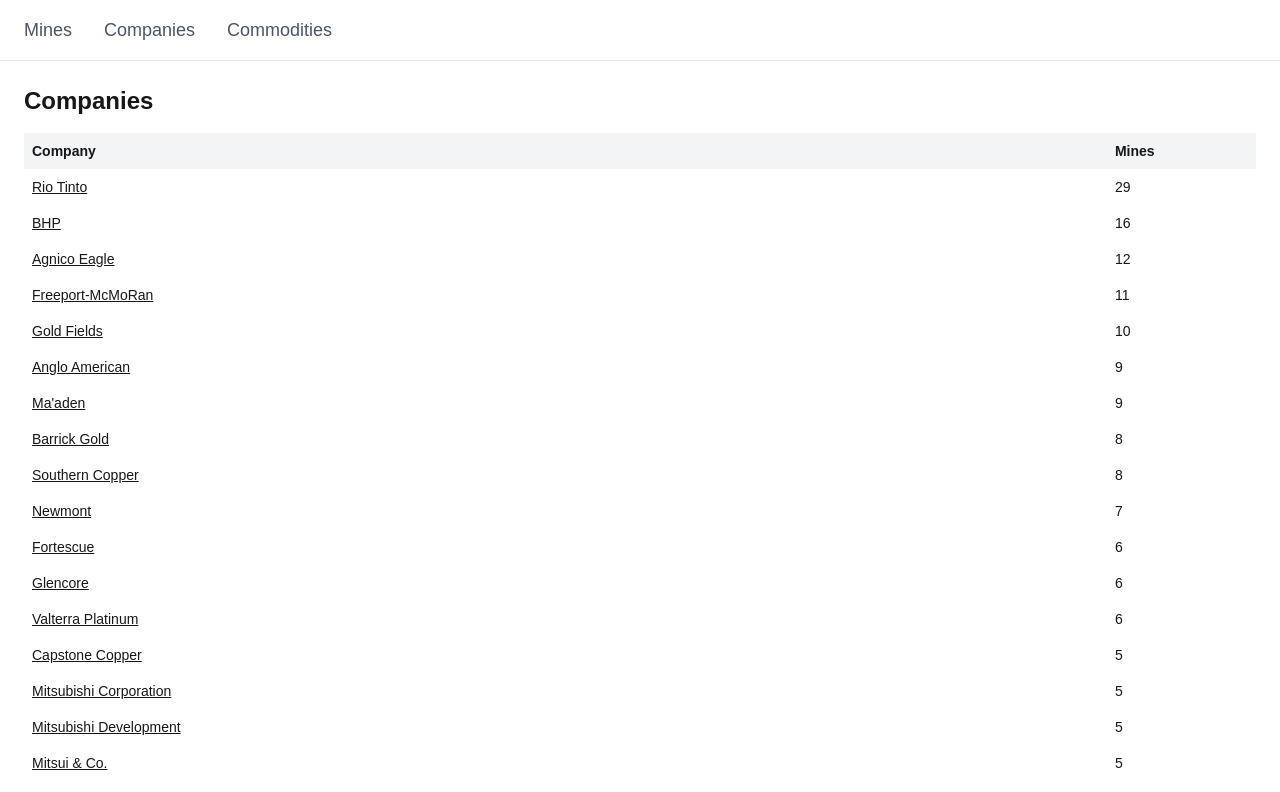
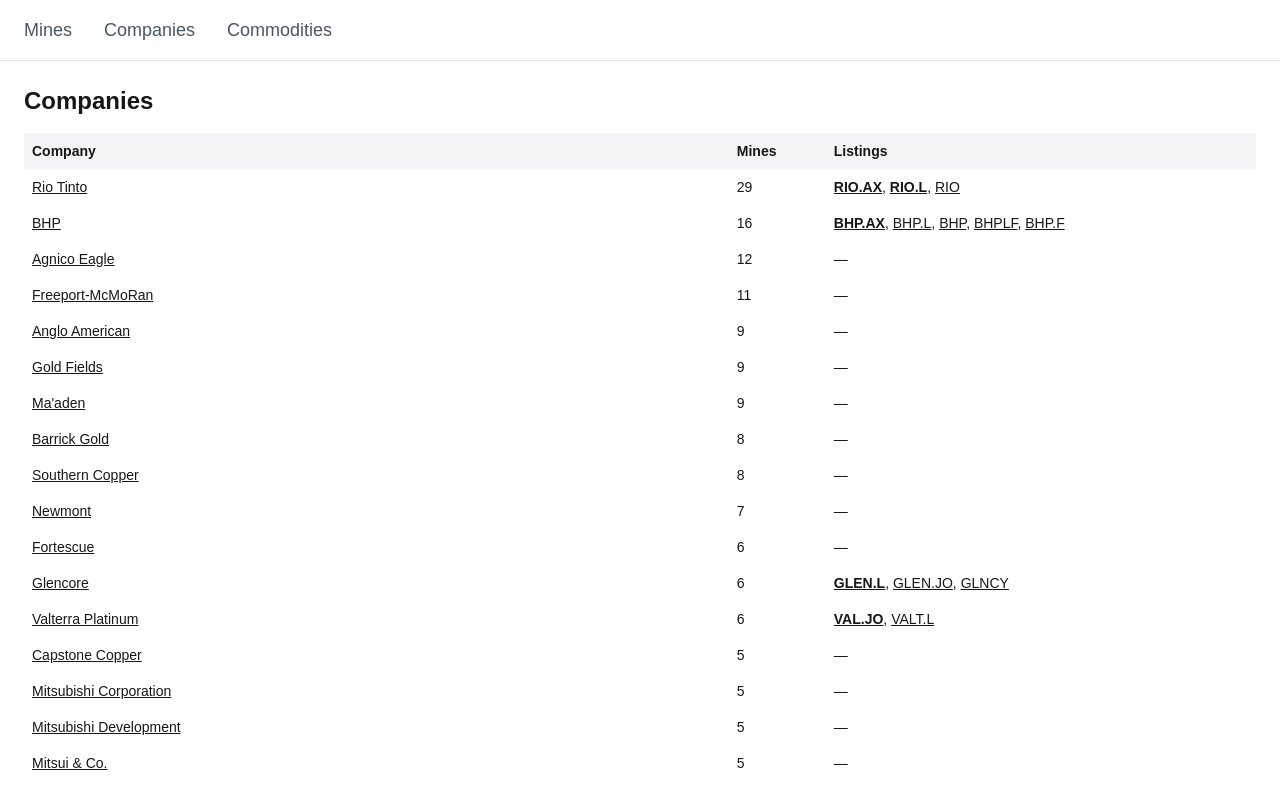
Before and after one commit to teddyFeldmann/mining_data, a Next.js app: page /companies in a window 1280 px wide. Shown: the top 792 px of the page. Built offline with nearby package versions, Linux system fonts and the light colour scheme.

Commit message:
added listings

```diff
--- a/data/companies.ts
+++ b/data/companies.ts
@@ -1,11 +1,11 @@
 import type { Company } from "./interfaces";
 
 export const Companies = {
-  RioTinto: { name: "Rio Tinto" },
-  BHP: { name: "BHP" },
+  RioTinto: { name: "Rio Tinto", primaryListing: ["RIO.AX", "RIO.L"], secondaryListing: ["RIO"] },
+  BHP: { name: "BHP", primaryListing: ["BHP.AX"], secondaryListing: ["BHP.L", "BHP", "BHPLF", "BHP.F"] },
   JECO: { name: "JECO" },
-  MPMaterials: { name: "MP Materials" },
-  LithiumAmericas: { name: "Lithium Americas" },
+  MPMaterials: { name: "MP Materials", primaryListing: ["MP"] },
+  LithiumAmericas: { name: "Lithium Americas", secondaryListing: ["LAC", "LAC.TO"] },
   BaotouSteelRareEarthGroup: { name: "Baotou Steel Rare Earth Group" },
   LynasRareEarths: { name: "Lynas Rare Earths" },
   Inalum: { name: "Inalum" },
@@ -31,7 +31,7 @@
   CodelcoMitsuiJV: { name: "Codelco-Mitsui (Becrux JV)" },
   MitsubishiCorporation: { name: "Mitsubishi Corporation" },
   JapaneseMitsuiJV: { name: "Japanese consortium (led by Mitsui)" },
-  Glencore: { name: "Glencore" },
+  Glencore: { name: "Glencore", primaryListing: ["GLEN.L"], secondaryListing: ["GLEN.JO", "GLNCY"] },
   MitsubishiDevelopment: { name: "Mitsubishi Development" },
   Itochu: { name: "ITOCHU" },
   MitsuiItochuIron: { name: "Mitsui-ITOCHU Iron" },
@@ -43,7 +43,7 @@
   ChinaBaowuSteelGroup: { name: "China Baowu Steel Group" },
   HancockProspecting: { name: "Hancock Prospecting" },
   NipponSteel: { name: "Nippon Steel" },
-  ValterraPlatinum: { name: "Valterra Platinum" },
+  ValterraPlatinum: { name: "Valterra Platinum", primaryListing: ["VAL.JO"], secondaryListing: ["VALT.L"] },
   AfricanRainbowMinerals: { name: "African Rainbow Minerals" },
   ModikwaCommunities: { name: "Modikwa Communities" },
   SumitomoMetalMiningArizona: { name: "Sumitomo Metal Mining Arizona Inc." },
--- a/data/interfaces.ts
+++ b/data/interfaces.ts
@@ -8,6 +8,8 @@
 
 export interface Company {
     name: string;
+    primaryListing?: string[];
+    secondaryListing?: string[];
 }
 
 export interface Ownership {
--- a/data/mines.ts
+++ b/data/mines.ts
@@ -44,13 +44,6 @@
     name: "Muruntau",
     ownership: [{ owner: C.NavoiMiningAndMetallurgyCombinat, ownership: 100 }],
     location: "Uzbekistan",
-    commodity: ["Gold"],
-    stage: "Production",
-  },
-  {
-    name: "South Deep",
-    ownership: [{ owner: C.GoldFields, ownership: 100 }],
-    location: "Gauteng, South Africa",
     commodity: ["Gold"],
     stage: "Production",
   },
@@ -1209,7 +1202,7 @@
     stage: "Production",
   },
   {
-    name: "McArthur River",
+    name: "McArthur River/Key Lake",
     ownership: [
       { owner: C.Cameco, ownership: 69.805 },
       { owner: C.Orano, ownership: 30.195 },
--- a/src/app/companies/page.tsx
+++ b/src/app/companies/page.tsx
@@ -1,21 +1,69 @@
 import Link from "next/link";
 import { mines } from "../../../data/mines";
+import { companiesList } from "../../../data/companies";
 import { companySlug } from "@/utils/utils";
 import { DataTable, type Column } from "@/components/DataTable";
 
-type Row = { name: string; count: number; slug: string };
+type Row = {
+  name: string;
+  count: number;
+  slug: string;
+  primary?: string[];
+  secondary?: string[];
+};
 
 function getCompanyCounts(): Row[] {
-  const map = new Map<string, number>();
+  const counts = new Map<string, number>();
   for (const m of mines) {
     for (const o of m.ownership) {
       const name = o.owner.name;
-      map.set(name, (map.get(name) ?? 0) + 1);
+      counts.set(name, (counts.get(name) ?? 0) + 1);
     }
   }
-  return Array.from(map.entries())
-    .map(([name, count]) => ({ name, count, slug: companySlug(name) }))
+
+  return Array.from(counts.entries())
+    .map(([name, count]) => {
+      const company = companiesList.find((c) => c.name === name);
+      return {
+        name,
+        count,
+        slug: companySlug(name),
+        primary: company?.primaryListing ?? [],
+        secondary: company?.secondaryListing ?? [],
+      };
+    })
     .sort((a, b) => b.count - a.count || a.name.localeCompare(b.name));
+}
+
+function ListingsCell({
+  primary = [],
+  secondary = [],
+}: {
+  primary?: string[];
+  secondary?: string[];
+}) {
+  const items = [
+    ...primary.map((s) => ({ s, bold: true })),
+    ...secondary.map((s) => ({ s, bold: false })),
+  ];
+  if (items.length === 0) return <>—</>;
+  return (
+    <>
+      {items.map(({ s, bold }, i) => (
+        <span key={s}>
+          <a
+            href={`https://finance.yahoo.com/quote/${encodeURIComponent(s)}/`}
+            target="_blank"
+            rel="noopener noreferrer"
+            className="underline hover:no-underline"
+          >
+            <span className={bold ? "font-semibold" : ""}>{s}</span>
+          </a>
+          {i < items.length - 1 ? ", " : ""}
+        </span>
+      ))}
+    </>
+  );
 }
 
 const columns: Column<Row>[] = [
@@ -28,6 +76,7 @@
     ),
   },
   { header: "Mines", cell: (r) => r.count.toString(), thClassName: "w-24" },
+  { header: "Listings", cell: (r) => <ListingsCell primary={r.primary} secondary={r.secondary} /> },
 ];
 
 export default function CompaniesIndexPage() {
```
